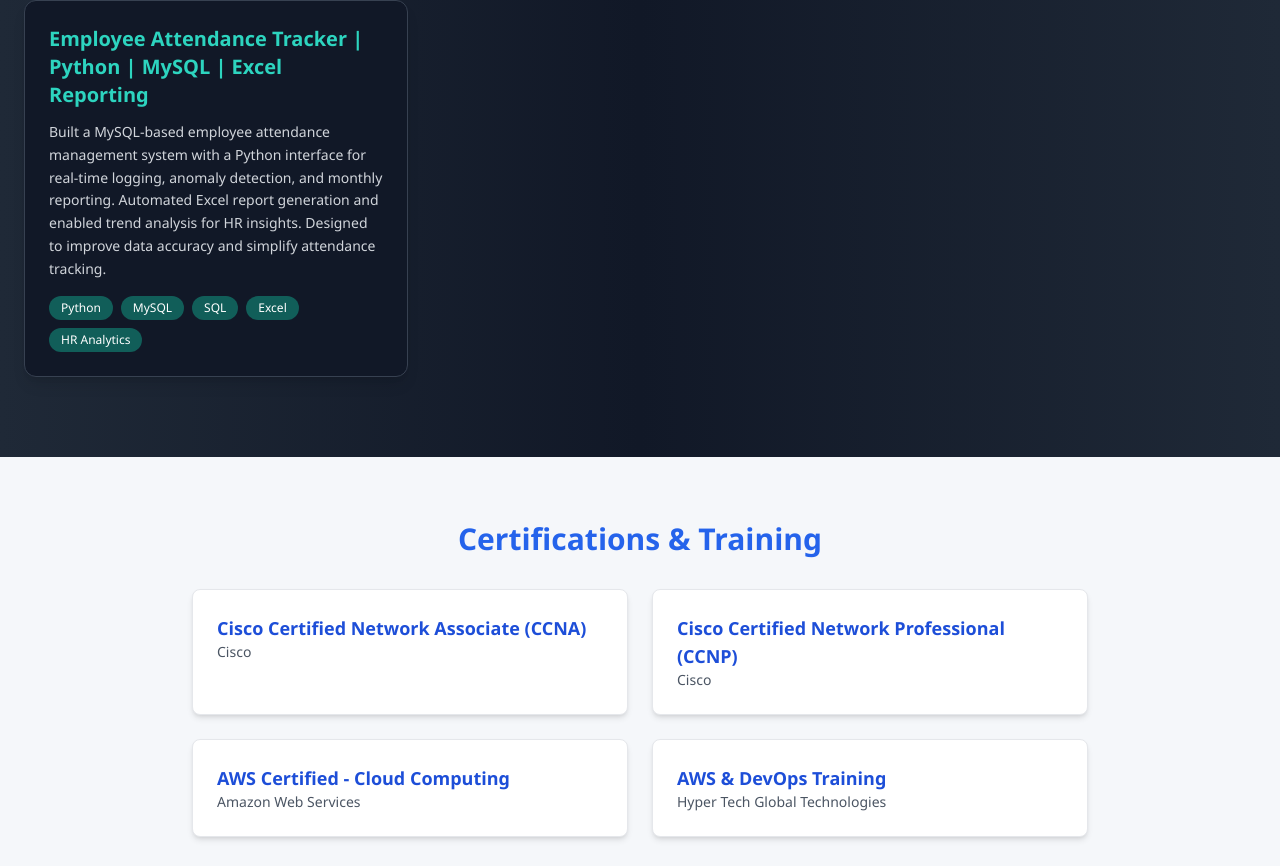
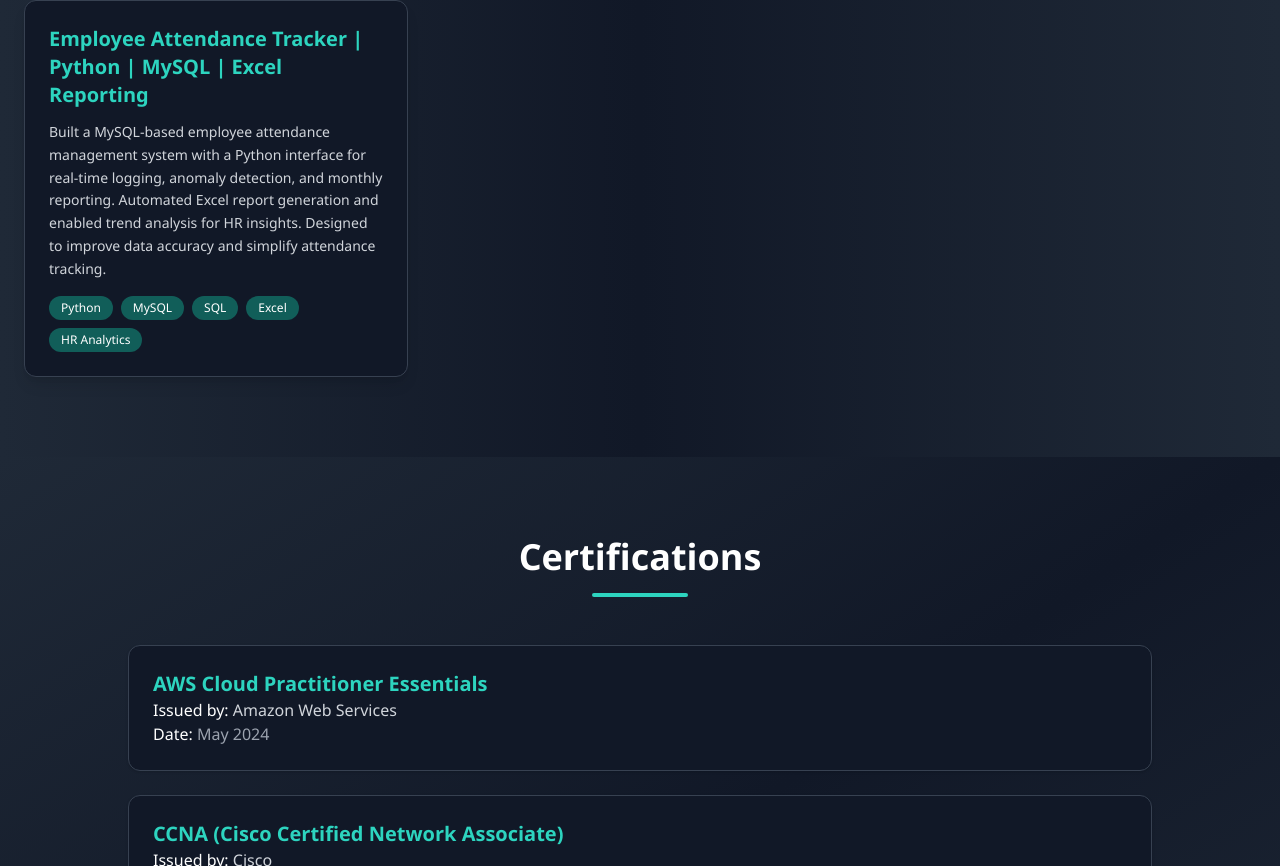
Before and after one commit to Muzzu9655/aws-devops-portfolio, a React (Create React App) app: page / in a window 1280 px wide. Shown: the part 1934-2800 px from the top of the page. Built offline with nearby package versions, Linux system fonts and the light colour scheme.

Commit message:
Update Certifications.js

```diff
--- a/src/components/Certifications.js
+++ b/src/components/Certifications.js
@@ -1,43 +1,59 @@
-// src/components/Certifications.js
 import React from 'react';
 
 const certifications = [
   {
-    name: "Cisco Certified Network Associate (CCNA)",
-    provider: "Cisco"
+    name: 'AWS Cloud Practitioner Essentials',
+    provider: 'Amazon Web Services',
+    date: 'May 2024',
   },
   {
-    name: "Cisco Certified Network Professional (CCNP)",
-    provider: "Cisco"
+    name: 'CCNA (Cisco Certified Network Associate)',
+    provider: 'Cisco',
+    date: 'March 2024',
   },
   {
-    name: "AWS Certified - Cloud Computing",
-    provider: "Amazon Web Services"
+    name: 'CCNP (Cisco Certified Network Professional)',
+    provider: 'Cisco',
+    date: 'April 2024',
   },
   {
-    name: "AWS & DevOps Training",
-    provider: "Hyper Tech Global Technologies"
-  }
+    name: 'ITIL Foundation',
+    provider: 'AXELOS',
+    date: 'February 2024',
+  },
 ];
 
 function Certifications() {
   return (
-    <section id="certifications" className="py-16 px-4 bg-[#f5f7fa] text-gray-800">
-      <div className="max-w-4xl mx-auto text-center">
-        <h2 className="text-3xl font-bold text-blue-600 mb-8 animate-fade-in-up">
-          Certifications & Training
-        </h2>
-        <ul className="grid grid-cols-1 sm:grid-cols-2 gap-6 text-left">
+    <section
+      id="certifications"
+      className="py-20 px-6 bg-gradient-to-br from-gray-800 via-gray-900 to-gray-800 text-white"
+    >
+      <div className="max-w-5xl mx-auto">
+        <div className="text-center mb-12 animate-fade-in-down">
+          <h2 className="text-4xl font-extrabold">Certifications</h2>
+          <div className="w-24 h-1 bg-teal-400 mx-auto mt-4 rounded-full"></div>
+        </div>
+
+        <div className="space-y-6 animate-fade-in-up">
           {certifications.map((cert, index) => (
-            <li
+            <div
               key={index}
-              className="p-6 border rounded-lg shadow-md bg-white transform transition duration-500 hover:scale-105 hover:shadow-xl animate-fade-in-up"
+              className="bg-gray-900 border border-gray-700 p-6 rounded-xl shadow hover:shadow-lg transform transition duration-300 hover:scale-[1.02]"
+              style={{ animationDelay: `${index * 0.1}s` }}
             >
-              <h3 className="text-lg font-semibold text-blue-700">{cert.name}</h3>
-              <p className="text-sm text-gray-600">{cert.provider}</p>
-            </li>
+              <h3 className="text-xl font-semibold text-teal-400">
+                {cert.name}
+              </h3>
+              <p className="text-gray-300">
+                <span className="font-medium text-white">Issued by:</span> {cert.provider}
+              </p>
+              <p className="text-gray-400">
+                <span className="font-medium text-white">Date:</span> {cert.date}
+              </p>
+            </div>
           ))}
-        </ul>
+        </div>
       </div>
     </section>
   );
```
